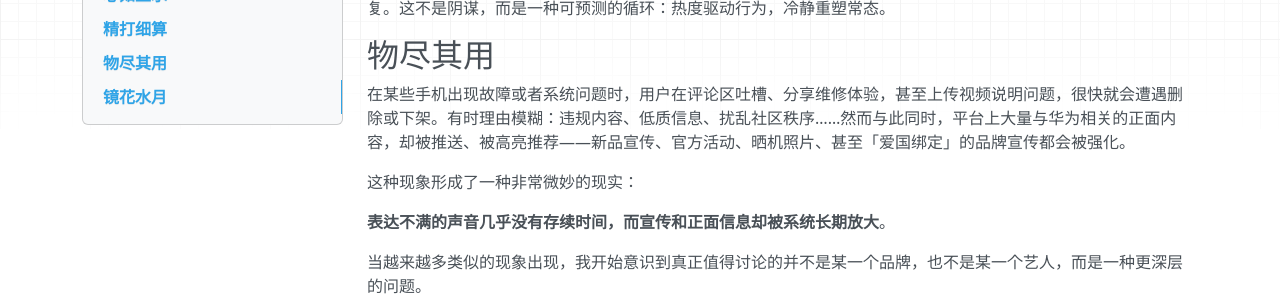
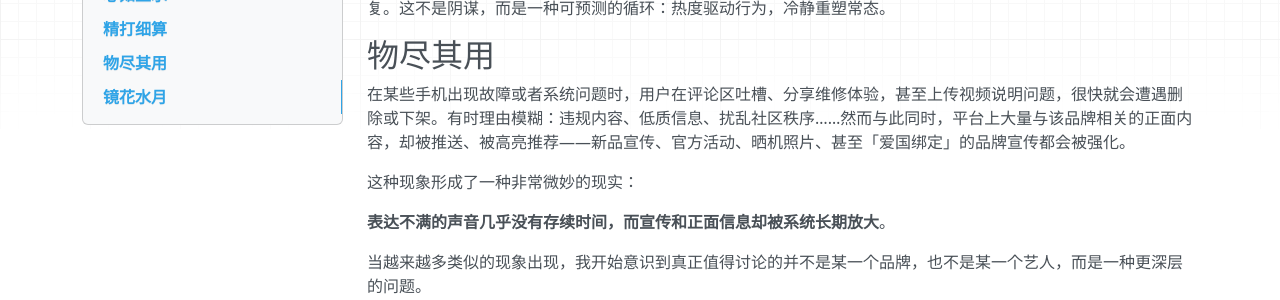
Before and after one commit to liWanr/liWanr.github.io, an MkDocs documentation site: the page built from docs/blog/posts/patriotic.md, in a window 1280 px wide and 900 px high, scrolled down 2323 px. Shown: the part 177-477 px from the top of the window. Built offline with MkDocs 1.6.1, drawn with Linux system fonts in a browser that asks for light colours; nearby versions of some CDN libraries.

Commit message:
我丢，怎么暴露了

```diff
--- a/docs/blog/posts/patriotic.md
+++ b/docs/blog/posts/patriotic.md
@@ -103,7 +103,7 @@ Adidas 的例子或许比较具有代表性。
 
 ## 物尽其用
 
-在某些手机出现故障或者系统问题时，用户在评论区吐槽、分享维修体验，甚至上传视频说明问题，很快就会遭遇删除或下架。有时理由模糊：违规内容、低质信息、扰乱社区秩序……然而与此同时，平台上大量与华为相关的正面内容，却被推送、被高亮推荐——新品宣传、官方活动、晒机照片、甚至「爱国绑定」的品牌宣传都会被强化。
+在某些手机出现故障或者系统问题时，用户在评论区吐槽、分享维修体验，甚至上传视频说明问题，很快就会遭遇删除或下架。有时理由模糊：违规内容、低质信息、扰乱社区秩序……然而与此同时，平台上大量与该品牌相关的正面内容，却被推送、被高亮推荐——新品宣传、官方活动、晒机照片、甚至「爱国绑定」的品牌宣传都会被强化。
 
 这种现象形成了一种非常微妙的现实：
 
```
